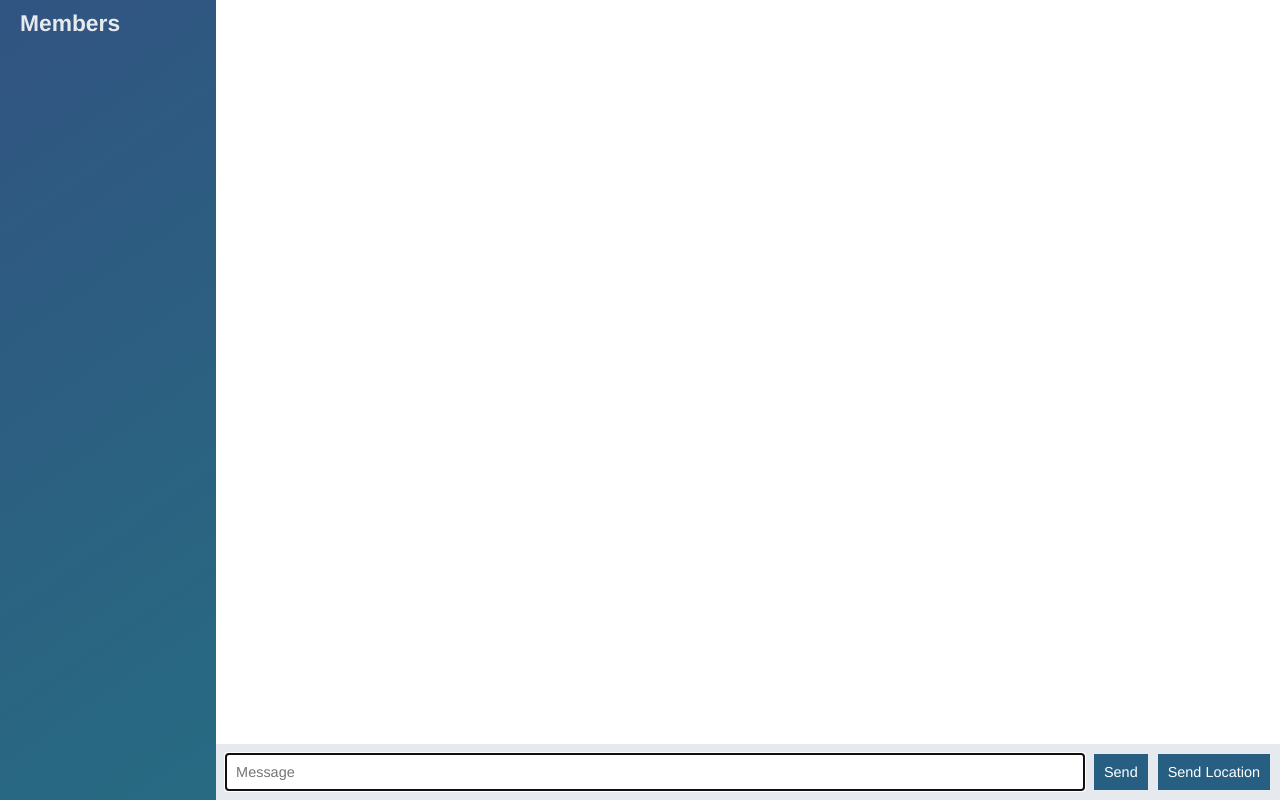
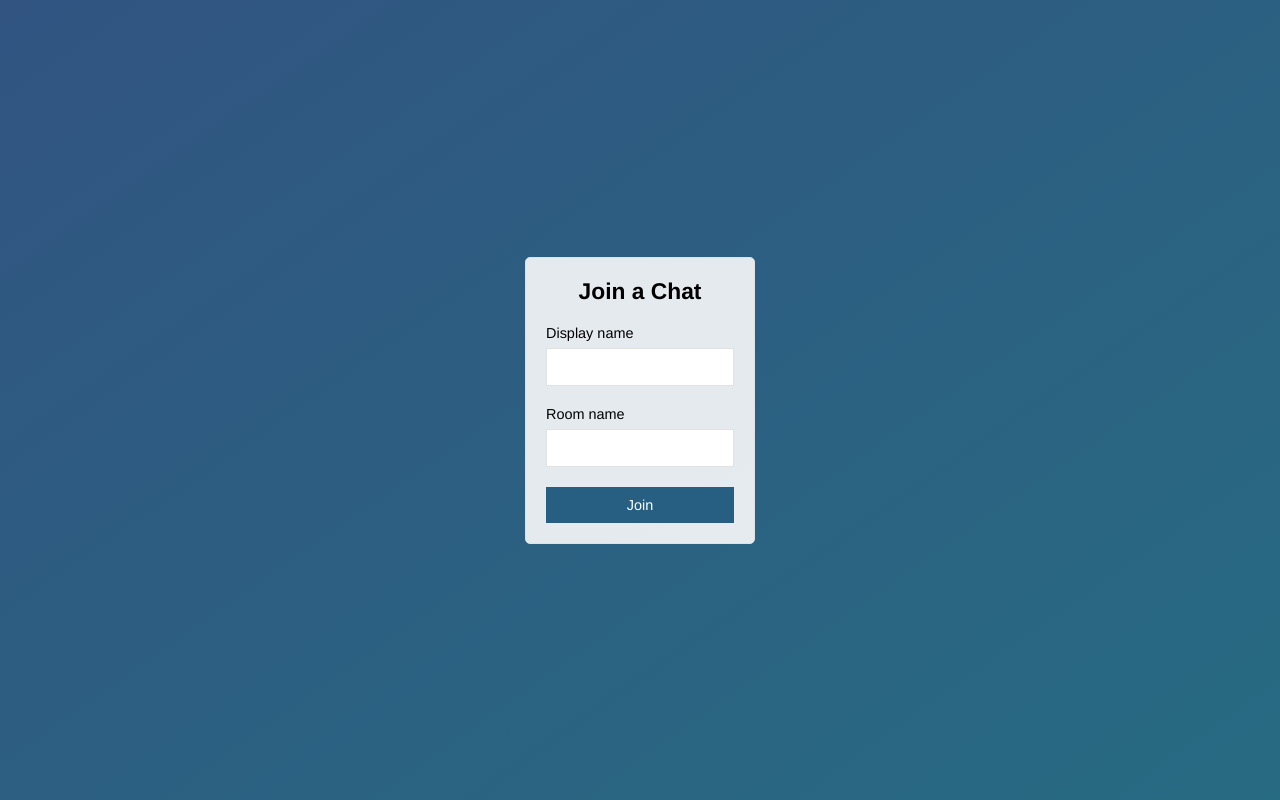
Before and after one commit to gigilsu/chat-app-course2, a website: page public/index.html in a window 1280 px wide. Drawn offline with nearby package versions, Linux system fonts and the light colour scheme; no server answers.

Commit message:
add join page that submits to chat.html

```diff
--- a/public/index.html
+++ b/public/index.html
@@ -1,59 +1,29 @@
 <!DOCTYPE html>
 <html>
-<head>
-  <meta charset = "utf-8">
-  <link rel="stylesheet" href="/css/styles.css" />
-</head>
+  <head>
+    <meta charset="utf-8">
+    <title> Join | ChatApp</title>
+    <meta name="viewport" content="width=device-width, initial-scale=1, user-scalable=no">
+    <link rel="stylesheet" href="/css/styles.css">
+  </head>
 
-<body class="chat">
-  <div class="chat__sidebar">
-    <h3>Members</h3>
-    <div id="users"></div>
-  </div>
+  <body class="centered-form">
+    <div class="centered-form__form">
+      <form action="/chat.html">
+        <div class="form-field">
+          <h3>Join a Chat</h3>
+        </div>
+        <div class="form-field">
+          <label>Display name</label>
+          <input type="text" name="name" autfocus />
+        </div>
+        <div class="form-field">
+          <label>Room name</label>
+          <input type="text" name="room" />
+        </div>
+        <div class="form-field">
+          <button>Join</button>
+        </div>
 
-  <div class="chat__main">
-    <div id="map"></div>
-    <ol id="messages" class="chat__messages"></ol>
-    <div class="chat__footer">
-      <form id="message-form">
-        <input name = "message" id="message" type="text" placeholder="Message" autofocus autocomplete="off" />
-        <button>Send</button>
-      </form>
-      <button id="send-location">Send Location</button>
-    </div>
-  </div>
-
-  <script id="message-template" type="text/template">
-    <li class="message">
-      <div class="message__title">
-        <h4>{{from}}</h4>
-        <span>{{createdAt}}</span>
-      </div>
-      <div class="message__body">
-        <p>{{text}}</p>
-      </div>
-    </li>
-  </script>
-
-  <script id="location-message-template" type="text/template">
-    <li class="message">
-      <div class="message__title">
-        <h4>{{from}}</h4>
-        <span>{{createdAt}}</span>
-      </div>
-      <div class="message__body">
-        <p><a href="{{url}}" target="_blank">My Current Location</a></p>
-      </div>
-    </li>
-  </script>
-
-  <script src="/socket.io/socket.io.js"></script>
-  <script src="/js/libs/jquery-3.2.1.min.js"></script>
-  <script src="/js/libs/moment.js"></script>
-  <script src="/js/libs/mustache.js"></script>
-  <script src="/js/index.js"></script>
-
-  </script>
-</body>
-
+  </body>
 </html>
```
Also changed, not shown: public/chat.html (added, +61 -0 lines), public/js/chat.js (renamed from public/js/index.js).
